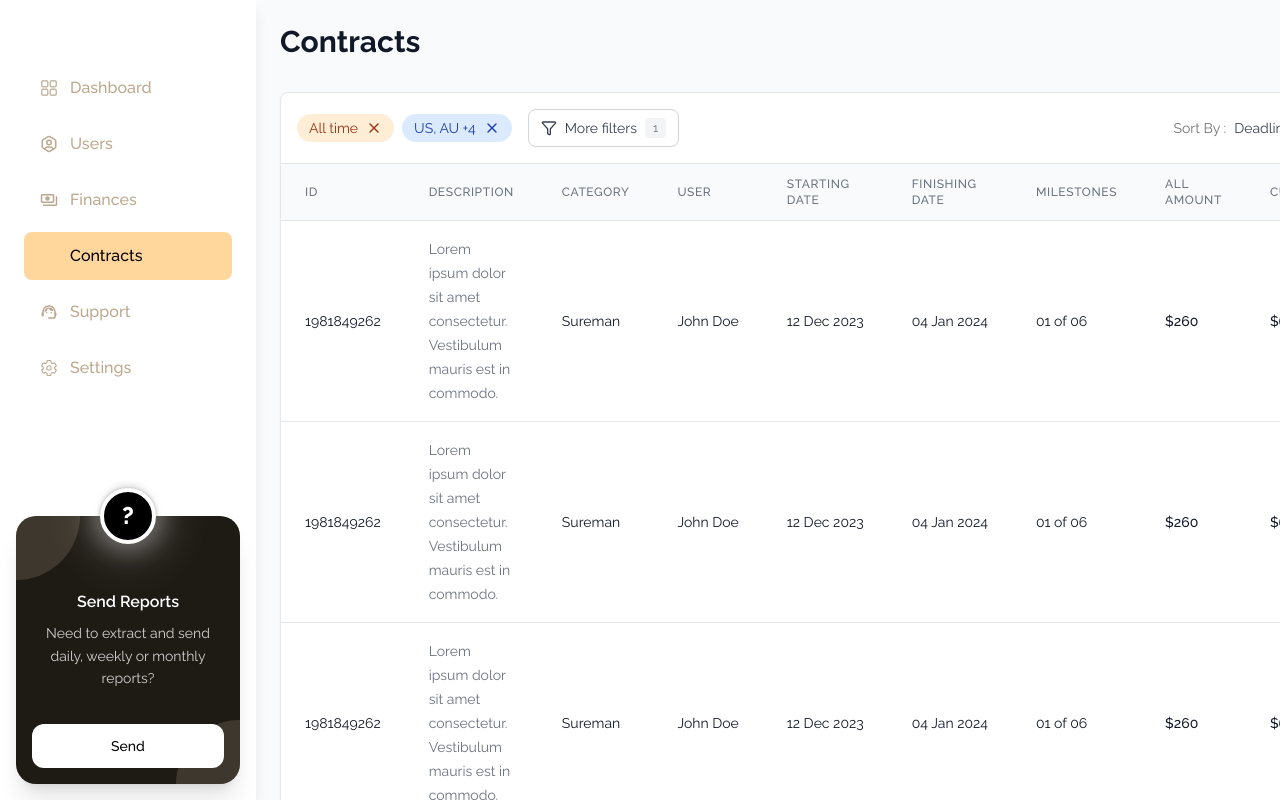
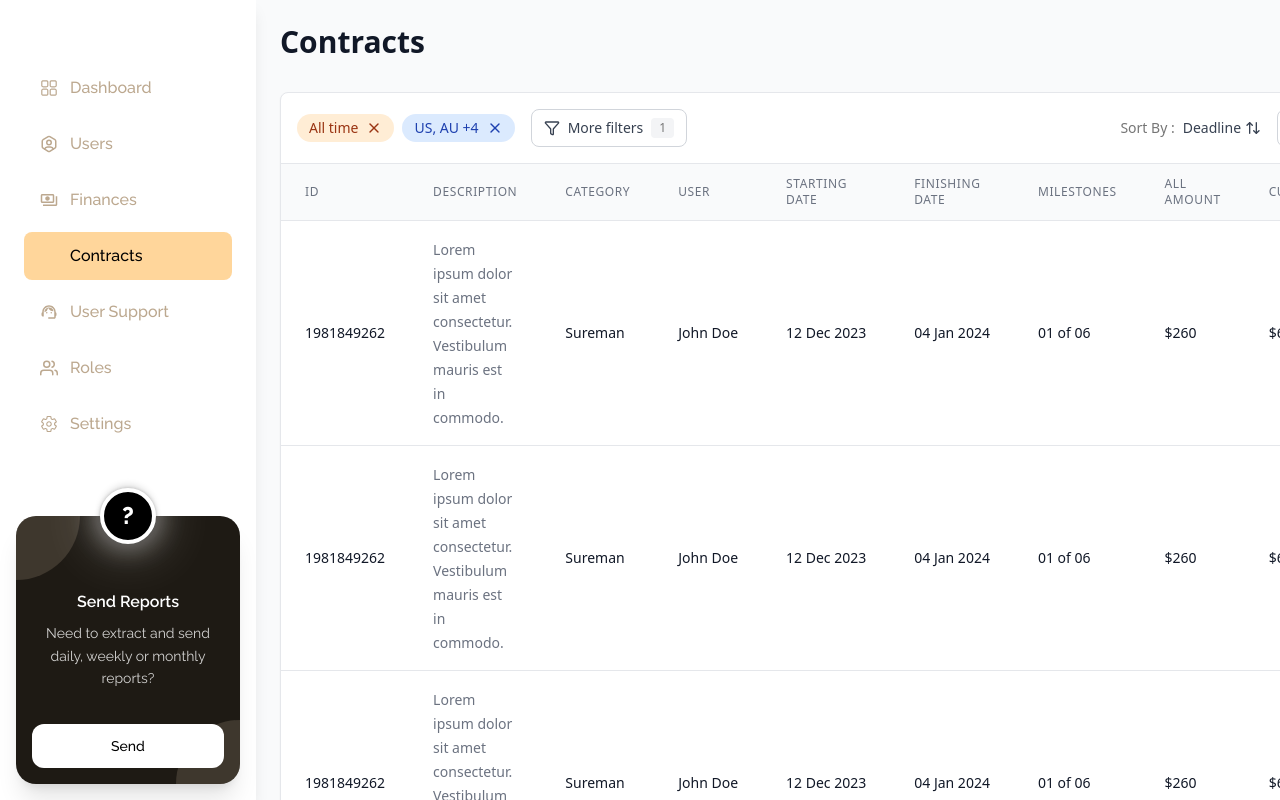
Before and after one commit to parves2023/timothy, a React (Vite) app: page /dashboard/contracts in a window 1280 px wide. Shown: the top 800 px of the page. Built offline with nearby package versions, Linux system fonts and the light colour scheme; no server answers; some icons are missing.

Commit message:
added roles and support routes

```diff
--- a/src/layouts/DashboardLayout.jsx
+++ b/src/layouts/DashboardLayout.jsx
@@ -2,7 +2,7 @@ import { Outlet, NavLink, useLocation, useNavigate } from 'react-router-dom';
 import { useEffect, useState, useRef } from 'react';
 import Logo from '../assets/logo.png';
 import {
-   FiLogOut, FiMenu, FiX
+   FiLogOut, FiMenu, FiUsers, FiX
 } from 'react-icons/fi';
 import { RxDashboard } from "react-icons/rx";
 import { TbUserHexagon } from "react-icons/tb";
@@ -79,7 +79,11 @@ export default function DashboardLayout() {
 
       <NavLink to="/dashboard/support" className={({ isActive }) => linkClass(isActive)}>
         <MdOutlineSupportAgent className="text-lg" />
-        Support
+        User Support
+      </NavLink>
+      <NavLink to="/dashboard/userroles" className={({ isActive }) => linkClass(isActive)}>
+        <FiUsers className="text-lg" />
+        Roles
       </NavLink>
 
       <button
--- a/src/pages/dashboard/Contracts/Contracts.jsx
+++ b/src/pages/dashboard/Contracts/Contracts.jsx
@@ -146,7 +146,7 @@ const Contracts = () => {
   };
 
   return (
-    <div className="min-h-screen bg-gray-50 p-6">
+    <div className="min-h-screen bg-gray-50 p-6 font-sans">
       <div className="max-w-7xl mx-auto">
         {/* Header */}
         <div className="mb-8">
--- a/src/routes/Routes.jsx
+++ b/src/routes/Routes.jsx
@@ -40,6 +40,8 @@ const router = createBrowserRouter([
     { path: 'user-info', element: <UserInformation /> },
     { path: 'financialpayments', element: <FinancialPayments /> },
     { path: 'contracts', element: <Contracts /> },
+    { path: 'userroles', element: <div>user roles</div> },
+    { path: 'support', element: <div>user support</div> },
     { path: 'settings', element: <ProfileSettings /> },
     { path: 'settings/terms', element: <TermsPage /> },
     { path: 'settings/privacy', element: <Privacypage /> },
```
